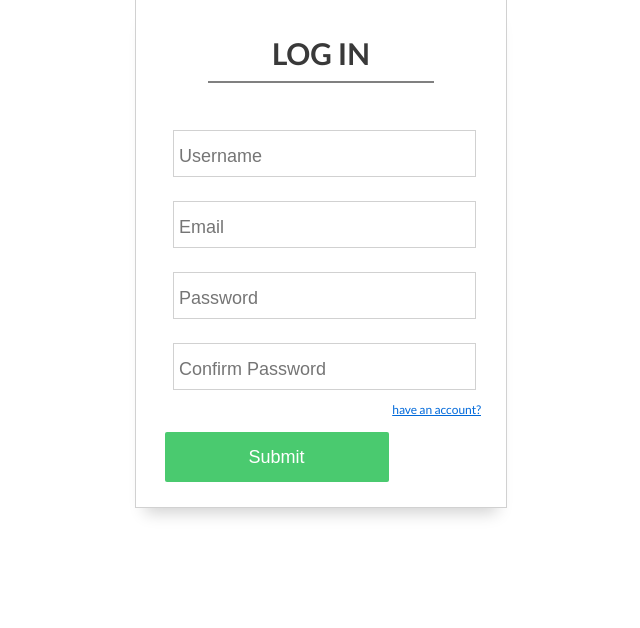
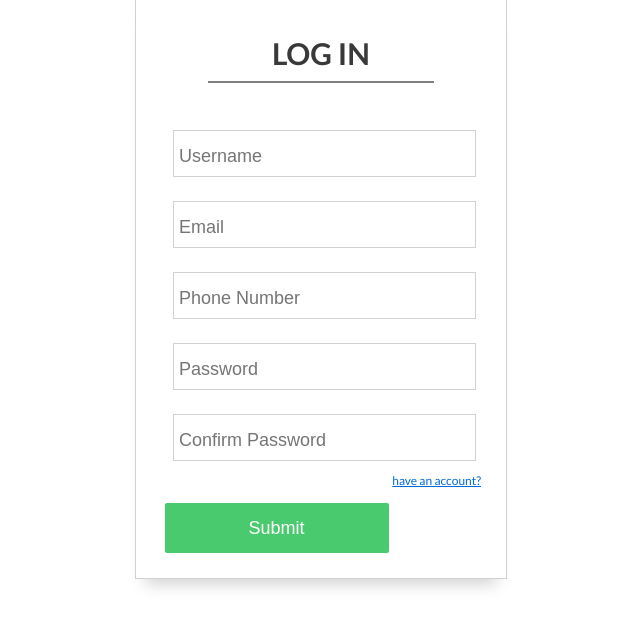
Before and after one commit to SuperNar3k/ezroomy2017, a PHP site: page /signup.php in a window 1280 px wide. Shown: the part 125-753 px from the top of the page, without its empty margins (319-959 px from the left). Run offline with PHP 8.4, Linux system fonts and the light colour scheme.

Commit message:
Further changes to summary

```diff
--- a/signup.php
+++ b/signup.php
@@ -16,25 +16,29 @@
 
     </nav>
 
-    <form id="login" class="form" action="userprofile.php" method="post">
+    <form id="signup" class="form" action="userprofile.php" method="post">
             <h2 class="logTitle">Log In</h2>
             <hr class="loghr">
 
         <label class="field">
-            <input type="text" placeholder="Username" name="usernameLogIn" id="usernameLogIn" class="input">
+            <input type="text" placeholder="Username" name="usernameSignUp" id="usernameSignUp" class="input">
         </label>
 
         <label class="field">
-            <input type="text" placeholder="Email" name="emailLogIn" id="emailLogIn" class="input">
+            <input type="text" placeholder="Email" name="emailSignUp" id="emailSignUp" class="input">
         </label>
 
         <label class="field">
-            <input type="password" placeholder="Password" name="passwordLogIn" id="passwordLogIn" class="input">
+            <input type="text" placeholder="Phone Number" name="phoneSignUp" id="phoneSignUp" class="input">
+        </label>
+
+        <label class="field">
+            <input type="password" placeholder="Password" name="passwordSignUp" id="passwordSignUp" class="input">
         </label>
 
         <label class="field">
 
-            <input type="password" placeholder="Confirm Password" name="passwordConfirmLogIn" id="passwordConfirmLogIn" class="input">
+            <input type="password" placeholder="Confirm Password" name="passwordConfirmSignUp" id="passwordConfirmLogIn" class="input">
         </label>
 
         <a href="login.php" id="newAccount">have an account?</a>
```
